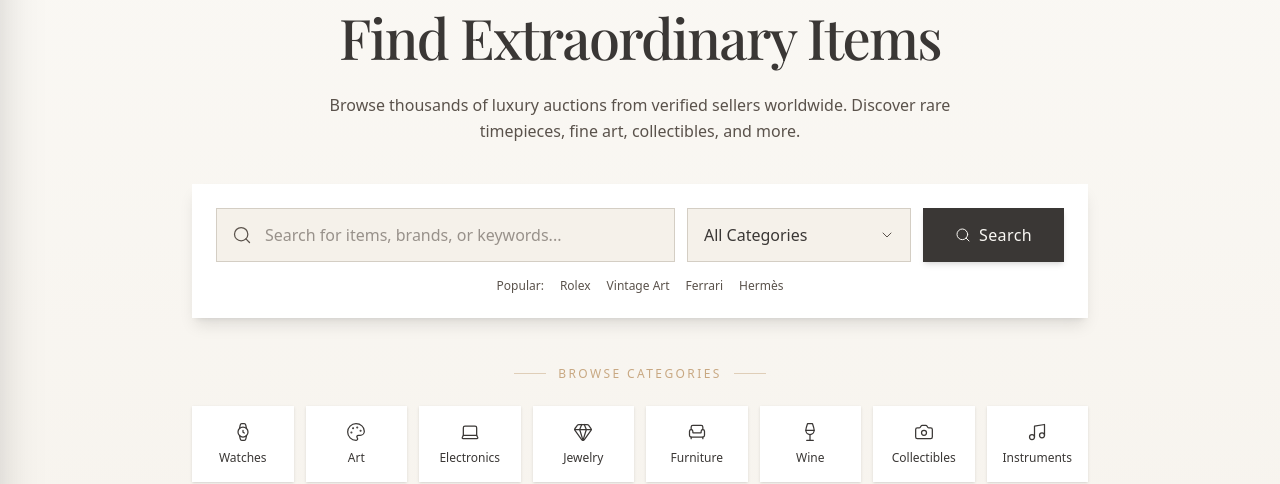
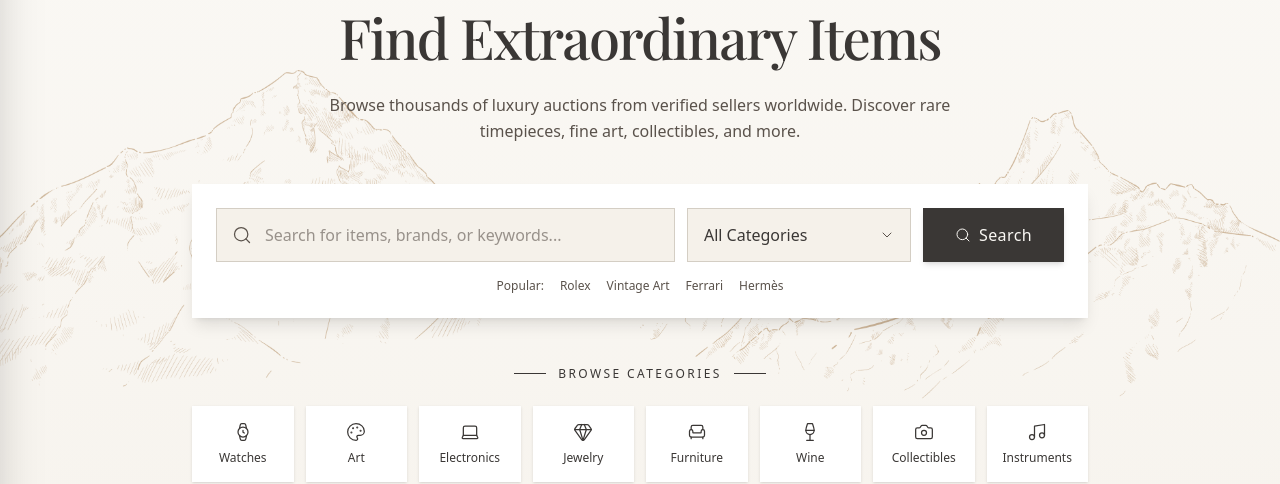
Before and after one commit to burimhodai/nextloop-web, a Next.js app: page / in a window 1280 px wide. Shown: the part 131-615 px from the top of the page. Built offline with nearby package versions, Linux system fonts and the light colour scheme; no server answers; a web font is replaced by a local one.

Commit message:
feat: enhance Hero component with mountain background images

```diff
--- a/components/Hero.tsx
+++ b/components/Hero.tsx
@@ -60,8 +60,35 @@ const featuredListings = [
 
 export function Hero() {
   return (
-    <section className="bg-gradient-to-b from-[#faf8f4] to-[#f5f1ea] py-16">
-      <div className="max-w-7xl mx-auto px-6">
+    <section className="relative bg-gradient-to-b from-[#faf8f4] to-[#f5f1ea] py-16 overflow-hidden">
+      {/* Mountain backgrounds */}
+      <div className="absolute inset-0 pointer-events-none">
+        {/* Left mountain - hidden on mobile */}
+        <div className="hidden md:block absolute left-0 top-0 w-1/2 h-full opacity-80">
+          <Image
+            src="/mountain-left.png"
+            alt=""
+            width={800}
+            height={1000}
+            className="absolute -left-12 top-32 w-full h-auto"
+            priority
+          />
+        </div>
+
+        {/* Right mountain - visible on all screens */}
+        <div className="absolute right-0 top-0 w-2/3 md:w-1/2 h-full opacity-80">
+          <Image
+            src="/mountain-right.png"
+            alt=""
+            width={800}
+            height={1000}
+            className="absolute sm:right-0 sm:top-42 sm:scale-100 scale-400 top-65  w-full h-auto"
+            priority
+          />
+        </div>
+      </div>
+
+      <div className="relative z-10 max-w-7xl mx-auto px-6">
         {/* Hero Content */}
         <div className="text-center mb-12">
           <h1
@@ -124,11 +151,11 @@ export function Hero() {
           {/* Quick Categories */}
           <div className="w-full max-w-4xl mx-auto mb-16" id="hero-categories">
             <div className="flex items-center justify-center gap-3 mb-6">
-              <div className="h-px w-8 bg-[#c8a882]/50"></div>
-              <span className="text-[#c8a882] text-xs tracking-[0.2em] uppercase">
+              <div className="h-px w-8 bg-[#3A3735]"></div>
+              <span className="text-[#3A3735] text-xs tracking-[0.2em] uppercase font-medium">
                 Browse Categories
               </span>
-              <div className="h-px w-8 bg-[#c8a882]/50"></div>
+              <div className=" h-px w-8 bg-[#3A3735]"></div>
             </div>
             <div className="grid grid-cols-4 md:grid-cols-8 gap-3">
               {quickCategories.map((category, index) => (
```
Also changed, not shown: public/mountain-left.png (added), public/mountain-right.png (added).
